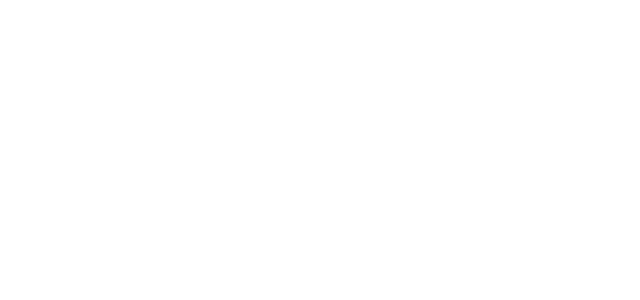
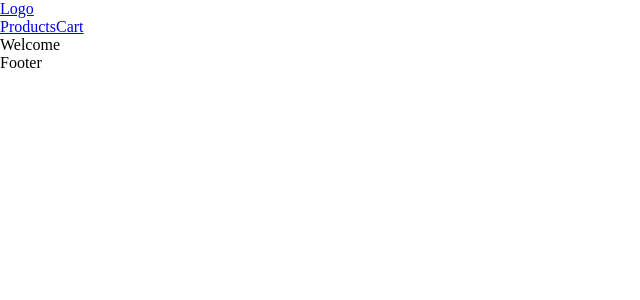
Before and after one commit to csaba-nagy/shopping-cart, a React (Vite) app: page / in a window 1280 px wide. Shown: the top 300 px of the page, without its empty margins (0-640 px from the left). Built offline with nearby package versions, Linux system fonts and the light colour scheme.

Commit message:
feat: implement router and basic structure

```diff
--- a/package.json
+++ b/package.json
@@ -12,7 +12,9 @@
   },
   "dependencies": {
     "react": "^18.2.0",
-    "react-dom": "^18.2.0"
+    "react-dom": "^18.2.0",
+    "react-router": "^6.10.0",
+    "react-router-dom": "^6.10.0"
   },
   "devDependencies": {
     "@antfu/eslint-config": "^0.38.2",
--- a/src/App.tsx
+++ b/src/App.tsx
@@ -1,9 +1,18 @@
-import './App.css'
+import { Route, Routes } from 'react-router'
+import Cart from './components/cart/Cart'
+import ProductList from './components/products/ProductList'
+import Welcome from './components/Welcome'
+import './styles/App.css'
 
 function App() {
   return (
-    <div className="App">
-    </div>
+    <main className="App">
+      <Routes>
+        <Route path='/' element={<Welcome />}/>
+        <Route path='/products' element={<ProductList />}/>
+        <Route path='/cart' element={<Cart />}/>
+      </Routes>
+    </main>
   )
 }
 
--- /dev/null
+++ b/src/components/Footer.tsx
@@ -0,0 +1,9 @@
+import React from 'react'
+
+function Footer() {
+  return (
+    <div>Footer</div>
+  )
+}
+
+export default Footer
--- /dev/null
+++ b/src/components/Header.tsx
@@ -0,0 +1,14 @@
+import React from 'react'
+import Logo from './Logo'
+import Navbar from './Navbar'
+
+function Header() {
+  return (
+    <header>
+      <Logo />
+      <Navbar />
+    </header>
+  )
+}
+
+export default Header
--- /dev/null
+++ b/src/components/Logo.tsx
@@ -0,0 +1,10 @@
+import React from 'react'
+import { Link } from 'react-router-dom'
+
+function Logo() {
+  return (
+    <Link to='/'>Logo</Link>
+  )
+}
+
+export default Logo
--- /dev/null
+++ b/src/components/Navbar.tsx
@@ -0,0 +1,13 @@
+import React from 'react'
+import { Link } from 'react-router-dom'
+
+function Navbar() {
+  return (
+    <nav>
+      <Link to='/products'>Products</Link>
+      <Link to='/cart'>Cart</Link>
+    </nav>
+  )
+}
+
+export default Navbar
--- /dev/null
+++ b/src/components/Welcome.tsx
@@ -0,0 +1,9 @@
+import React from 'react'
+
+function Welcome() {
+  return (
+    <div>Welcome</div>
+  )
+}
+
+export default Welcome
--- /dev/null
+++ b/src/components/cart/Cart.tsx
@@ -0,0 +1,9 @@
+import React from 'react'
+
+function Cart() {
+  return (
+    <div>Cart</div>
+  )
+}
+
+export default Cart
--- /dev/null
+++ b/src/components/products/ProductList.tsx
@@ -0,0 +1,9 @@
+import React from 'react'
+
+function ProductList() {
+  return (
+    <div>ProductList</div>
+  )
+}
+
+export default ProductList
--- a/src/main.tsx
+++ b/src/main.tsx
@@ -1,10 +1,17 @@
 import React from 'react'
 import ReactDOM from 'react-dom/client'
+import { BrowserRouter } from 'react-router-dom'
 import App from './App'
+import Footer from './components/Footer'
+import Header from './components/Header'
 import './index.css'
 
 ReactDOM.createRoot(document.getElementById('root') as HTMLElement).render(
   <React.StrictMode>
-    <App />
+    <BrowserRouter>
+      <Header />
+      <App />
+      <Footer />
+    </BrowserRouter>
   </React.StrictMode>,
 )
```
Also changed, not shown: src/styles/App.css (added), 1 other file (tests, documents, lock files or other folders).
